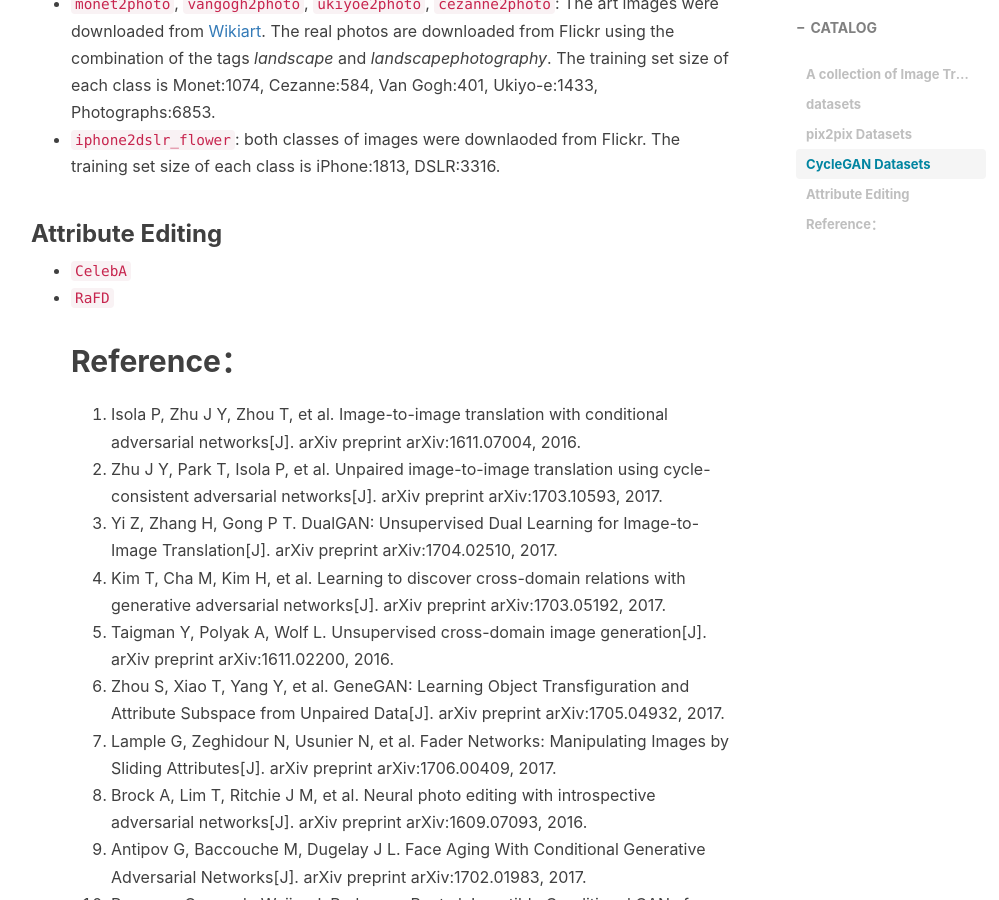
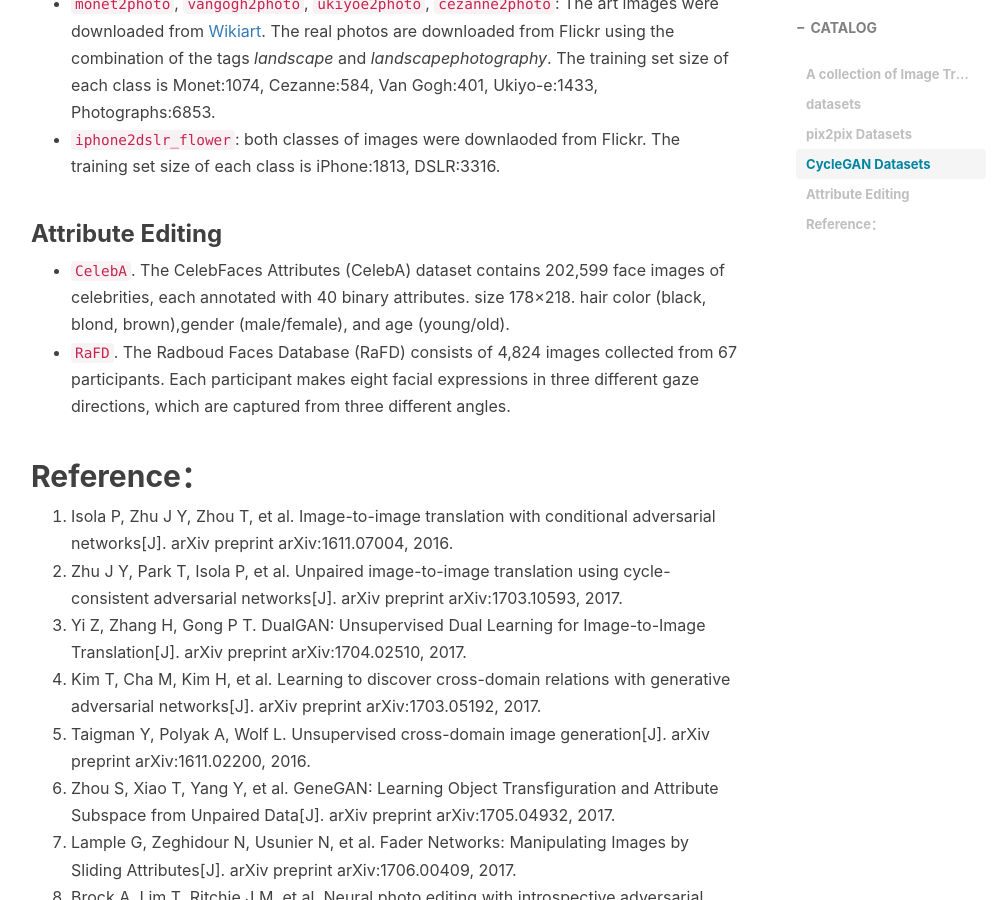
Before and after one commit to bdseal/bdseal.github.io, a Jekyll site: the page built from _posts/2018-02-06-A collection of image translation.md, in a window 1280 px wide and 900 px high, scrolled down 1892 px. Shown: the whole window, without its empty margins (234-1233 px from the left). Built offline with Jekyll 4.4.1, drawn with Linux system fonts in a browser that asks for light colours; nearby versions of some CDN libraries; comment, search, counter and statistics services are not loaded.

Commit message:
add celeba and rafd in A collection of image translation.md

```diff
--- a/_posts/2018-02-06-A collection of image translation.md
+++ b/_posts/2018-02-06-A collection of image translation.md
@@ -51,8 +51,9 @@
 - `iphone2dslr_flower`: both classes of images were downlaoded from Flickr. The training set size of each class is iPhone:1813, DSLR:3316.
 
 ### Attribute Editing
-- `CelebA`
-- `RaFD`
+- `CelebA`. The CelebFaces Attributes (CelebA) dataset contains 202,599 face images of celebrities, each annotated with 40 binary attributes. size 178×218. hair color (black, blond, brown),gender (male/female), and age (young/old).
+- `RaFD`. The Radboud Faces Database (RaFD) consists of 4,824 images collected from 67 participants. Each participant makes eight facial expressions in three different gaze directions, which are captured from three different angles.
+
 ## Reference：
 1. Isola P, Zhu J Y, Zhou T, et al. Image-to-image translation with conditional adversarial networks[J]. arXiv preprint arXiv:1611.07004, 2016.
 2. Zhu J Y, Park T, Isola P, et al. Unpaired image-to-image translation using cycle-consistent adversarial networks[J]. arXiv preprint arXiv:1703.10593, 2017.
```
Also changed, not shown: _posts/2018-04-20-Image Translation and Video Prediction.md (+22 -0 lines).
